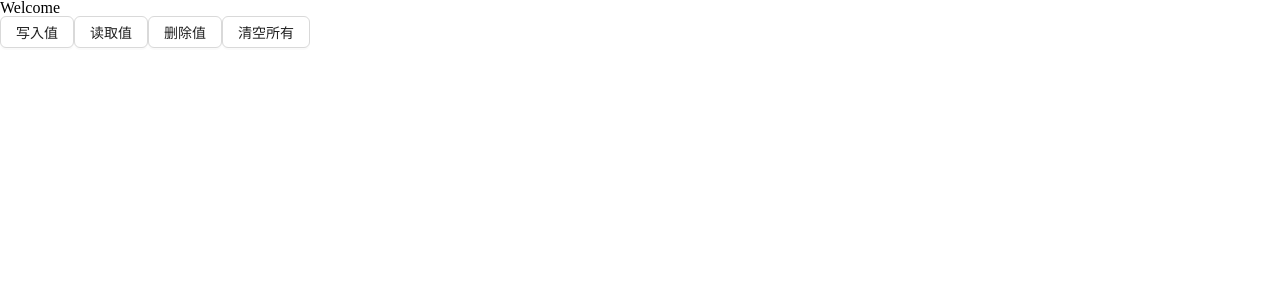
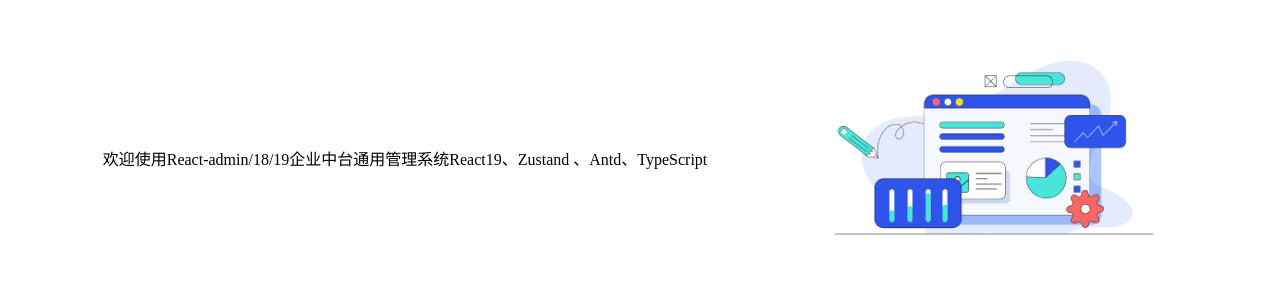
Before and after one commit to johnnywwy/react-admin, a React (Vite) app: page / in a window 1280 px wide. Shown: the top 300 px of the page. Built offline with nearby package versions, Linux system fonts and the light colour scheme.

Commit message:
feat: 优化 welcome 页面布局

```diff
--- a/src/index.css
+++ b/src/index.css
@@ -46,3 +46,30 @@
 	border-collapse: collapse;
 	border-spacing: 0;
 }
+
+/* 自定义 */
+.search-form {
+    background-color: var(--dark-bg-color);
+    padding: 20px;
+    border-radius: 5px;
+    color: #000;
+}
+.wrap-table {
+    background-color: var(--dark-bg-color);
+    border-radius: 5px;
+    color: #000;
+    .header {
+        display: flex;
+        justify-content: space-between;
+        align-items: center;
+        border-radius: 5px 5px 0 0;
+        color: var(--dark-color);
+        padding: 15px;
+        .action button {
+            margin-left: 15px;
+        }
+    }
+}
+.mr10 {
+    margin-right: 10px;
+}
--- /dev/null
+++ b/src/views/welcome/index.module.less
@@ -0,0 +1,34 @@
+.welcome {
+    display: flex;
+    justify-content: center;
+    align-items: center;
+    border-radius: 5px;
+    background-color: var(--dark-bg-color);
+    .content {
+        position: relative;
+        bottom: 40px;
+        .subTitle {
+            font-size: 30px;
+            line-height: 42px;
+            color: var(--dark-color);
+        }
+        .title {
+            font-size: 40px;
+            line-height: 62px;
+            color: #1677ff;
+        }
+        .desc {
+            text-align: center;
+            font-size: 14px;
+            color: gray;
+        }
+    }
+    .img {
+        background: url('/imgs/welcome-bg.png') no-repeat;
+        background-size: contain;
+        width: 370px;
+        height: 320px;
+        margin-left: 100px;
+    }
+
+}
--- a/src/views/welcome/index.tsx
+++ b/src/views/welcome/index.tsx
@@ -1,33 +1,15 @@
-import storage from "@/utils/storage";
-import { Button } from "antd";
-function Welcome() {
-  const handleStorage = (type: number) => {
-    switch (type) {
-      case 1:
-        storage.set("age", 30);
-        storage.set("user", { name: "Lucy", gender: "1" });
-        break;
-      case 2:
-        console.log(storage.get("age"));
-        console.log(storage.get("user"));
-        break;
-      case 3:
-        console.log(storage.remove("age"));
-        break;
-      case 4:
-        storage.clear();
-        break;
-    }
-  };
+import stytles from "./index.module.less";
+export default function Welcome() {
   return (
-    <div className="welcome">
-      <p>Welcome</p>
-      <Button onClick={() => handleStorage(1)}>写入值</Button>
-      <Button onClick={() => handleStorage(2)}>读取值</Button>
-      <Button onClick={() => handleStorage(3)}>删除值</Button>
-      <Button onClick={() => handleStorage(4)}>清空所有</Button>
+    <div className={stytles.welcome}>
+      <div className={stytles.welcome}>
+        <div className={stytles.subTitle}>欢迎使用</div>
+        <div className={stytles.title}>
+          React-admin/18/19企业中台通用管理系统
+        </div>
+        <div className={stytles.desc}>React19、Zustand 、Antd、TypeScript</div>
+      </div>
+      <div className={stytles.img}></div>
     </div>
   );
 }
-
-export default Welcome;
```
Also changed, not shown: public/imgs/welcome-bg.png (added).
